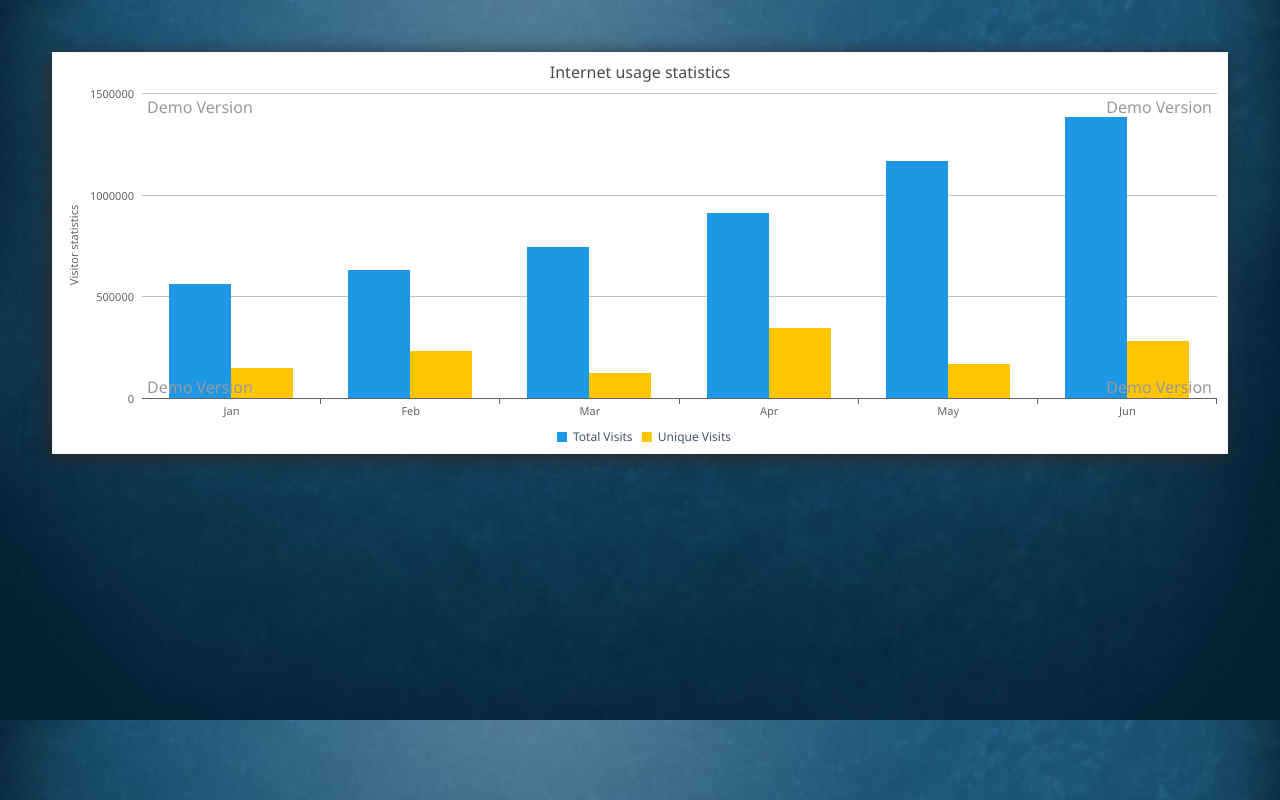
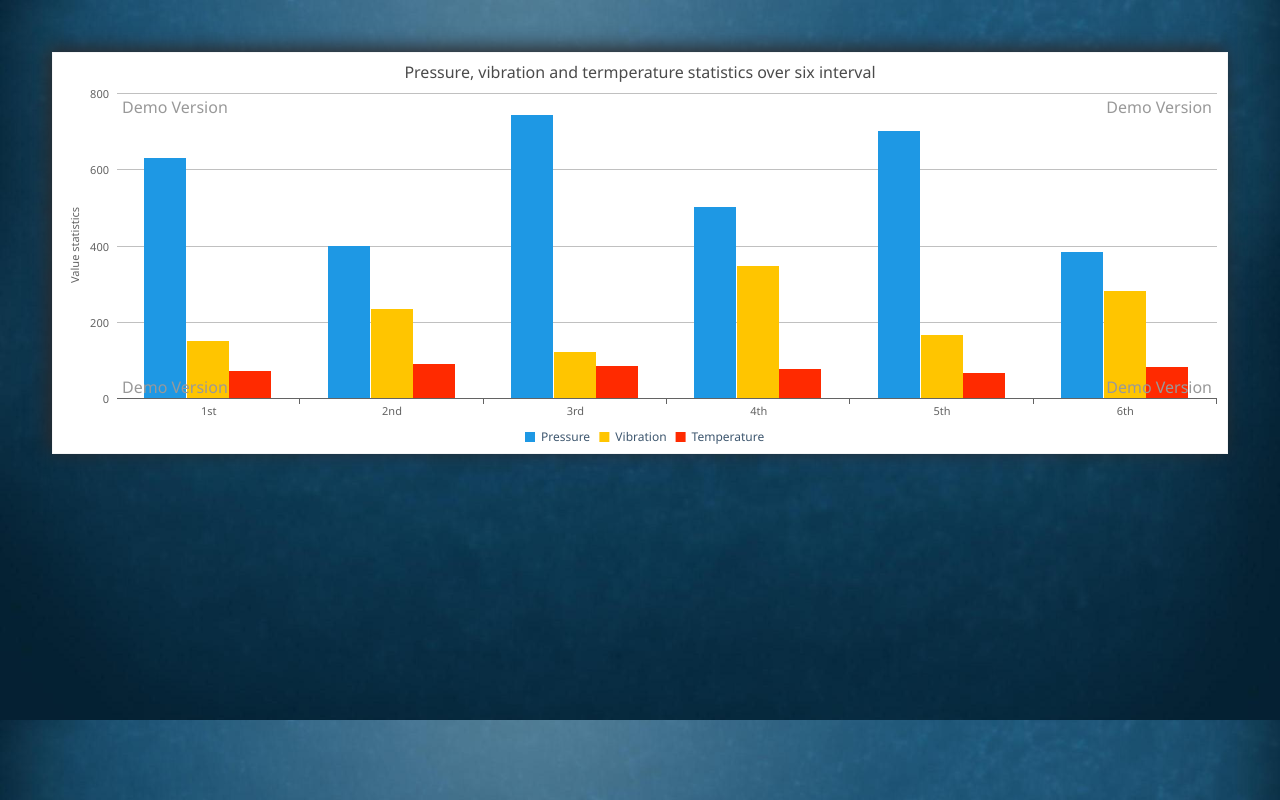
Before and after one commit to Sapan18/Water_visualization, a website: page public/index.html in a window 1280 px wide. Drawn offline with Linux system fonts and the light colour scheme.

Commit message:
trying bar code3

```diff
--- a/public/index.html
+++ b/public/index.html
@@ -16,7 +16,7 @@
 
 	<table style="width:100%">
 	<tr>
-	<td id="parentTable3" width="70%" bgcolor="#f4f5f6">
+	<td id="parentTable1" width="70%" bgcolor="#f4f5f6">
 			<div id="chart"></div>
 		</td>
 	</tr>
--- a/public/javascripts/index.js
+++ b/public/javascripts/index.js
@@ -7,7 +7,7 @@ $(document).ready(function () {
                     print: false
                 },
                 primaryHeader: {
-                    text: "Internet usage statistics"
+                    text: "Pressure, vibration and termperature statistics over six interval"
                 },
                 zoomMode: "xy",
                 seriesSettings: {
@@ -16,21 +16,25 @@ $(document).ready(function () {
                     }
                 },
                 axisX: {
-                    categoricalValues: ["Jan", "Feb", "Mar", "Apr", "May", "Jun"]
+                    categoricalValues: ["1st", "2nd", "3rd", "4th", "5th", "6th"]
                 },
                 axisY: {
                     title: {
-                        text: "Visitor statistics"
+                        text: "Value statistics"
                     }
                 },
                 dataSeries: [{
                     seriesType: "bar",
-                    collectionAlias: "Total Visits",
-                    data: [565000, 630400, 743000, 910200, 1170200, 1383000]
+                    collectionAlias: "Pressure",
+                    data: [630, 400, 743, 503, 702, 383]
                 }, {
                     seriesType: "bar",
-                    collectionAlias: "Unique Visits",
-                    data: [152000, 234000, 123000, 348000, 167000, 283000]
+                    collectionAlias: "Vibration",
+                    data: [152, 234, 123, 348, 167, 283]
+                }, {
+                    seriesType: "bar",
+                    collectionAlias: "Temperature",
+                    data: [72, 90, 84, 78, 67, 83]
                 }]
             });
 });
```
